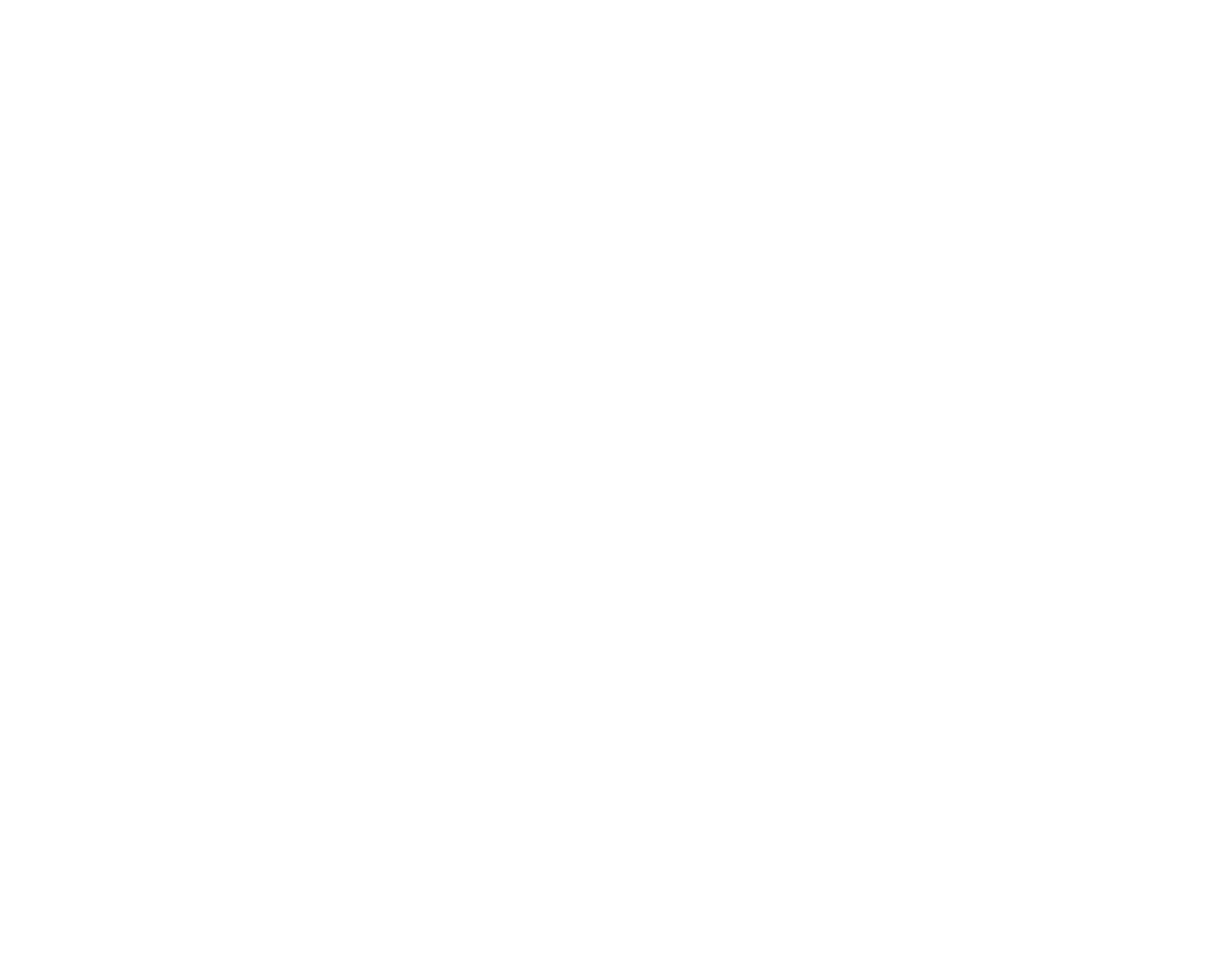
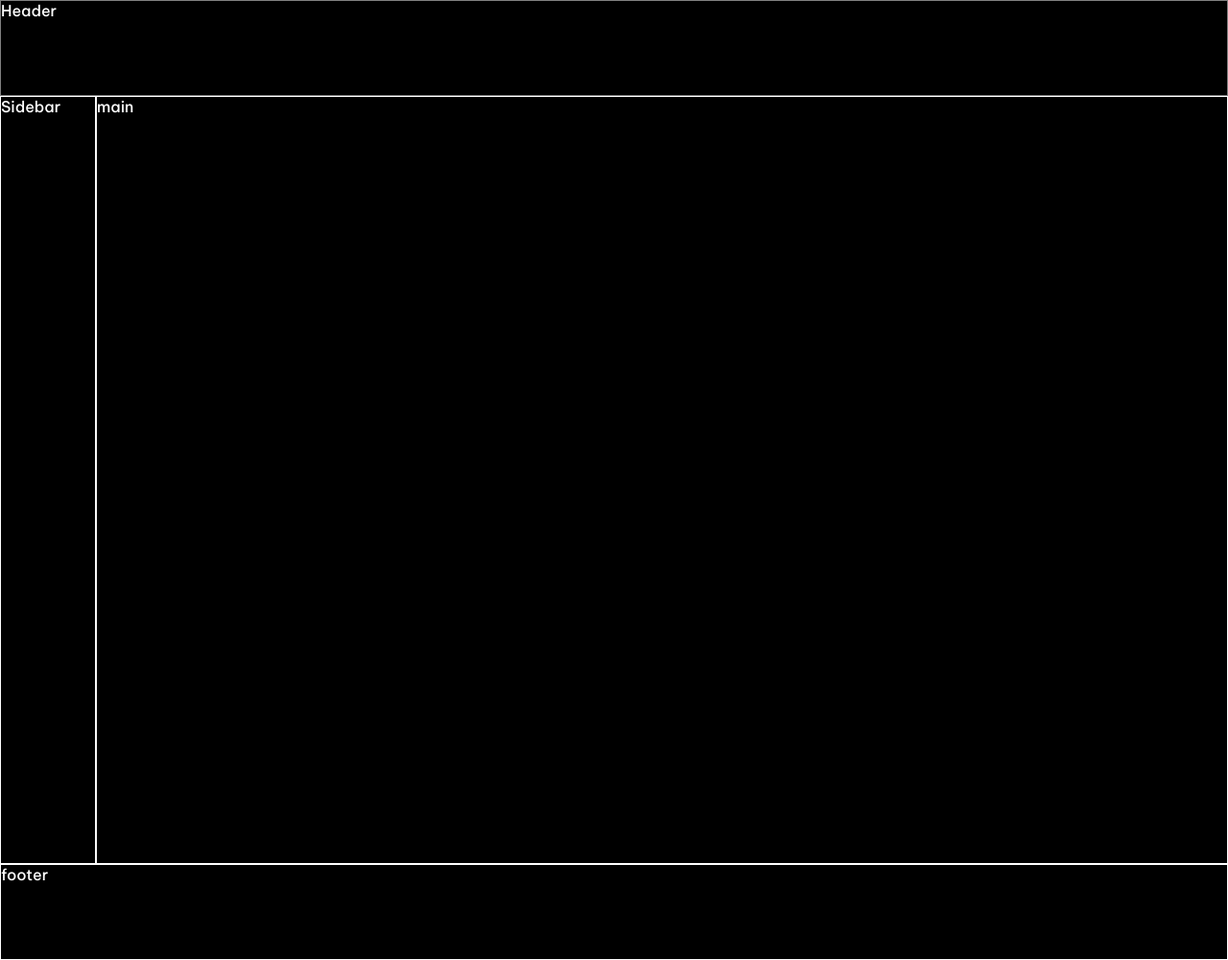
Before and after one commit to musicollins/kyh-css-flexbox, a plain HTML site: page index.html in a window 1280 px wide. Shown: the whole page at 96% size. Before the commit the page ends 800 px from the top, so only its background shows below. Drawn offline with Linux system fonts and the light colour scheme.

Commit message:
grid template areas

```diff
--- a/index.html
+++ b/index.html
@@ -8,6 +8,11 @@
     <title>Grid Templates</title>
 </head>
 <body>
-
+        <main class="main-grid">
+            <div class="item header">Header</div>
+            <div class="item sidebar">Sidebar</div>
+            <div class="item main">main</div>
+            <div class="item footer">footer</div>
+        </main>
 </body>
 </html>
--- a/style.css
+++ b/style.css
@@ -0,0 +1,60 @@
+@import url('https://fonts.googleapis.com/css2?family=Be+Vietnam+Pro:wght@200;500;700&family=Roboto:wght@100;400;700&display=swap');
+
+:root{
+    --color-primary: black;
+    --color-secondary: white;
+    --color-extra: grey;
+}
+
+
+body{
+    margin: 0;
+    font-family: 'Be Vietnam Pro', sans-serif;
+    background-color: var(--color-primary);
+    color: var(--color-secondary);
+}
+
+.main-grid > div{
+    border: 1px solid var(--color-secondary);
+
+}
+.main-grid > div:hover{
+    border: 1px solid var(--color-extra);
+
+}
+
+
+.header{
+    grid-area: header;
+}
+.sidebar{
+    grid-area: sidebar;
+}
+.main{
+    grid-area: main;
+}
+.footer{
+    grid-area: footer;
+}
+.main-grid{
+    display:grid;
+    grid-template:
+        "header" 100px
+        "sidebar" 50px
+        "main"   200px
+        "footer" 100px
+    ;
+}
+
+
+@media screen and (min-width: 400px){
+
+    .main-grid{
+        grid-template:
+        "header header" 100px
+        "sidebar main" 100vh
+        "footer footer" 100px /
+        100px auto
+        ;
+    }
+}
```
